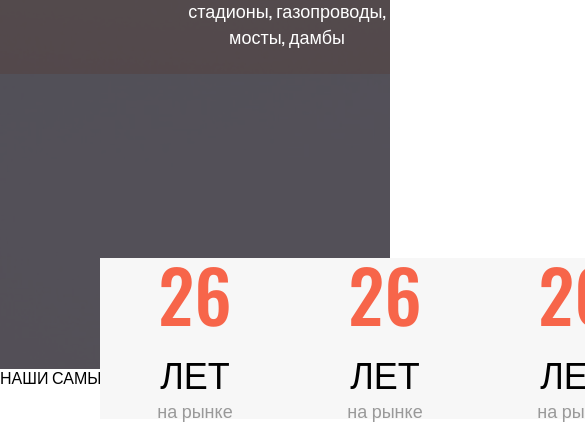
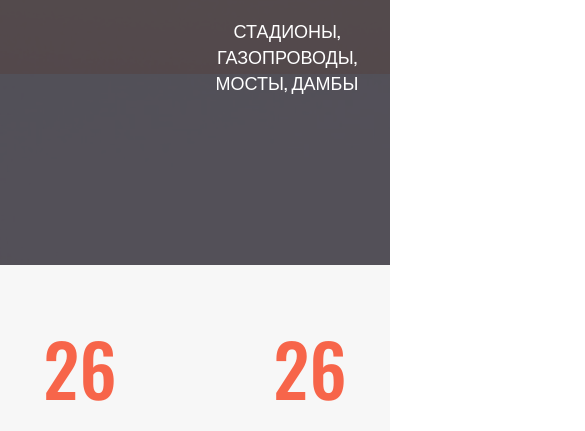
Before and after one commit to ZeroB1t/Site_in_course, a plain HTML site: page index.html in a window 390 px wide. Shown: the part 666-1097 px from the top of the page, 585 px wide, since content can reach past the window. Drawn offline with nearby package versions, Linux system fonts and the light colour scheme.

Commit message:
Corrected the position of the about block and added an adaptive element for it

```diff
--- /dev/null
+++ b/css/media.css
@@ -0,0 +1,13 @@
+@media screen and (max-width: 1200px){
+    .grid_container_numbers{
+        grid-template-columns: repeat(2, 200px);
+        grid-template-rows: repeat(2, 1fr);
+        justify-content: center;
+    }
+
+    .numbers{
+        position: relative;
+        max-width: 900px;
+        padding: 67px;
+    }
+}
--- a/css/style.css
+++ b/css/style.css
@@ -68,6 +68,7 @@ body{
     color: var(--white);
     font-weight: 500;
     line-height: normal;
+    margin-bottom: 20px;
     letter-spacing: 1.28px;
 }
 
@@ -76,28 +77,36 @@ body{
     font-size: 18px;
     font-weight: 400;
     line-height: normal;
+    font-style: normal;
+    text-transform: uppercase;
 }
 
 /* Стили для section с классом content */
 
 .wrapper{
     position: relative;
-    left: 0;
 }
 
 .numbers{
     position: absolute;
-    left: 100px;
-    bottom: -50px;
+    top: -150px;
+    left: 50%;
+    transform: translateX(-50%);
     align-items: center;
     max-width: 1110px;
-    background-color: #F7F7F7;
+    width: 100%;
+    min-height: 300px;
+    background-color: #f7f7f7;
     z-index: 5;
+    padding: 65px 130px;
+    justify-content: center;
 }
 
 .grid_container_numbers{
     display: grid;
     grid-template-columns: repeat(4, 1fr);
+    gap: 30px;
+    justify-items: center;
 }
 
 .item{
@@ -109,14 +118,14 @@ body{
     color: var(--accent);
     font-size: 72px;
     font-weight: 500;
-    padding-bottom: 25px;
+    margin-bottom: 30px;
 }
 
 .years{
     color: var(--black);
     font-size: 36px;
     font-weight: 500;
-    padding-bottom: 10px;
+    margin-bottom: 20px;
 }
 
 .info__item{
--- a/index.html
+++ b/index.html
@@ -5,6 +5,7 @@
     <meta name="viewport" content="width=device-width, initial-scale=1.0">
     <link rel="stylesheet" href="css/reset.css">
     <link rel="stylesheet" href="css/style.css">
+    <link rel="stylesheet" href="css/media.css">
     <title>Russian Project</title>
 </head>
 <body>
```
